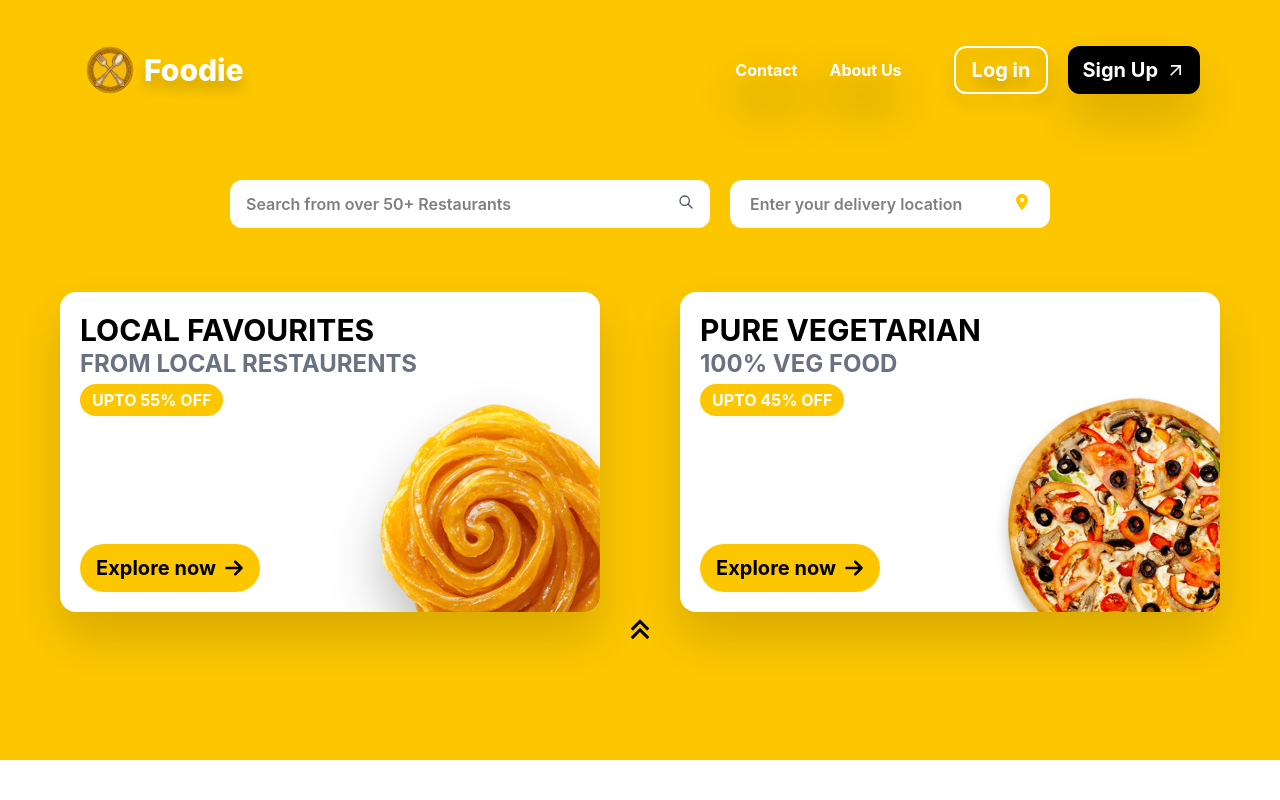
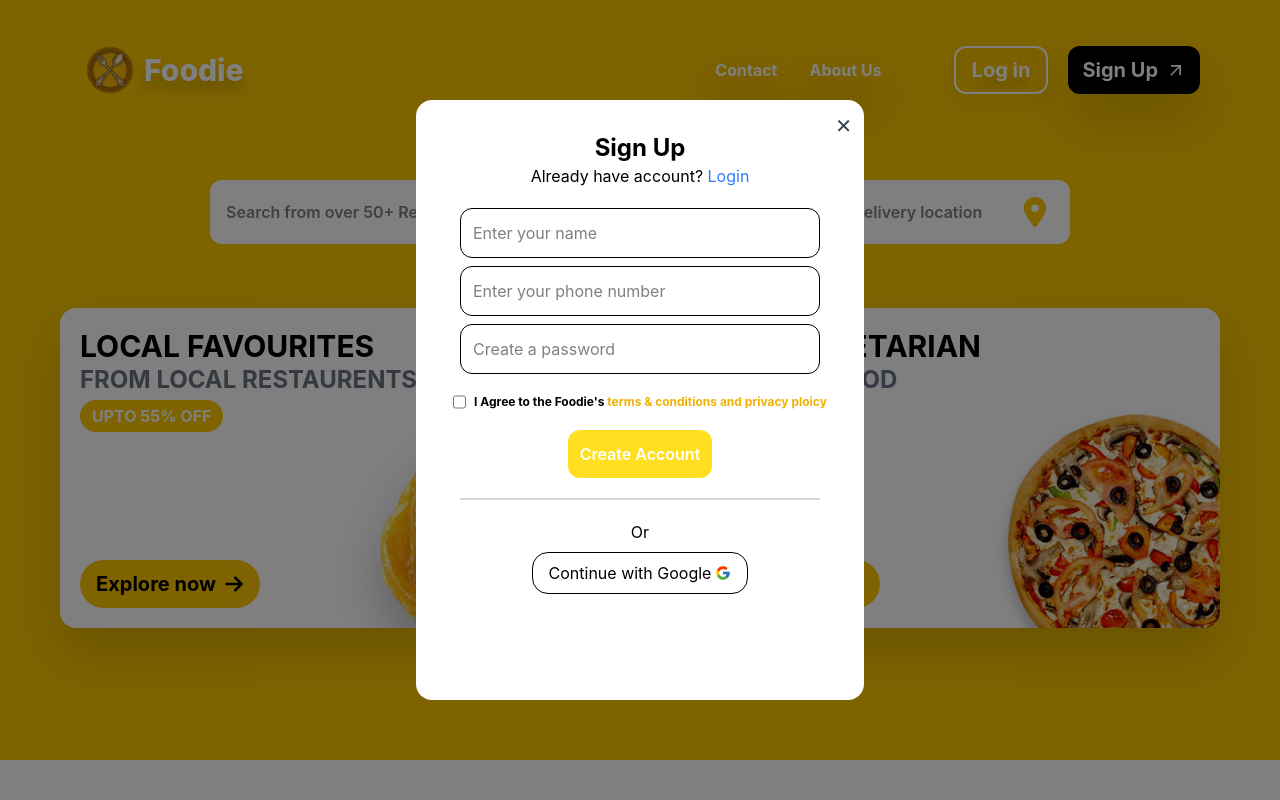
Before and after one commit to digvijay789065/food-order-placing-ui, a React (Vite) app: page /placeorder in a window 1280 px wide. Both pictures are taken after a click on the button "Log in". Shown: the top 800 px of the page. Built offline with nearby package versions, Linux system fonts and the light colour scheme.

Commit message:
Integrated Sign Up Pop up form

```diff
--- a/src/components/Bottom.jsx
+++ b/src/components/Bottom.jsx
@@ -1,5 +1,7 @@
 import React from 'react'
-import { Link } from "react-router-dom";
+import { Link} from "react-router-dom";
+import { Routes, Route } from "react-router-dom";
+import PlaceOrder from './PlaceOrder';
 
   const Bottom = ({ items, price }) => {
     return (
@@ -14,10 +16,13 @@ import { Link } from "react-router-dom";
            </div>
            <div className='bg-white text-green-600 rounded-full px-5 py-2 ml-[450px] font-bold h-[12] w-43 text-2xl'>
             <button
-             className='cursor-pointer active:scale-95 transition'><a href="/PlaceOrder.jsx">Place Order</a></button>
+             className='cursor-pointer active:scale-95 transition'><a href="/placeorder">Place Order</a></button>
            </div>
           </div>
          </div>
+         <Routes>
+          <Route path='/placeorder' element={<PlaceOrder />} />
+         </Routes>
         </div>
     )
   }
--- /dev/null
+++ b/src/components/Header.jsx
@@ -0,0 +1,65 @@
+import { MdArrowOutward } from "react-icons/md";
+import logo from '../../public/logo.png';
+import React, { useEffect, useState } from "react";
+import Register from "./Register";
+
+const Header = () => {
+
+  const [open, setOpen] = useState(false);
+  const [showAnim, setShowAnim] = useState(false);
+
+  useEffect(() => {
+    if (open) {
+      setTimeout(() => setShowAnim(true), 10);
+    } else {
+      setShowAnim(false);
+    }
+  }, [open]);
+
+  return (
+    <div>
+     <div className='h-full w-full px-20 py-10'>
+      <div className='flex items-center justify-between'>
+       <div className="flex items-center gap-1">
+        <div className="h-15 object-cover"><img className="h-full" src={logo} alt="" /></div>
+        <div>
+          <h4 className='text-white text-3xl font-extrabold drop-shadow-xl drop-shadow-black/20'>Foodie</h4>
+          </div>
+       </div>
+
+       <div className='flex items-center gap-5'>
+        <h4 className='text-white active:scale-95 font-bold drop-shadow-2xl drop-shadow-black mr-3 hidden md:block'>
+          <a href="">
+            Contact
+            </a>
+          </h4>
+        <h4 className='text-white active:scale-95 font-bold drop-shadow-2xl drop-shadow-black mr-8 hidden md:block'>
+          <a href="">
+            About Us
+            </a>
+          </h4>
+
+          <Register
+              showAnim={showAnim}
+              setOpen={setOpen}
+              open={open}
+          />
+
+        <button
+          onClick={() => setOpen(true)}
+          className='text-white active:scale-98 font-bold text-xl rounded-xl border-2 px-4 py-2 drop-shadow-xl drop-shadow-black/30'>
+          Log in
+        </button>
+        <button
+          onClick={() => setOpen(true)}
+          className='text-white active:scale-98 bg-black border-black font-bold text-xl rounded-xl border-2 px-3 py-2 flex items-center gap-2 drop-shadow-2xl'>
+          Sign Up<MdArrowOutward />
+        </button>
+       </div>
+      </div>
+     </div>
+    </div>
+  )
+}
+
+export default Header
--- a/src/components/Navbar.jsx
+++ b/src/components/Navbar.jsx
@@ -1,8 +1,8 @@
-import Header from './Navbar/Header';
+import Header from './Header';
 import Card1 from "./Navbar/Cards/Card1";
 import Card2 from "./Navbar/Cards/Card2";
 import SearchBar from "./Navbar/SearchBar";
-import LocationBar from './Navbar/Cards/LocationBar';
+import LocationBar from './Navbar/LocationBar';
 import { RiArrowUpDoubleLine } from "react-icons/ri";
 
 const Navbar = () => {
@@ -20,7 +20,7 @@ const Navbar = () => {
        <Card1 />
        <Card2 />
       </div>
-      <div className='flex text-4xl items-center justify-center'>
+      <div className='flex text-4xl items-center justify-center text-white'>
         <RiArrowUpDoubleLine />
       </div>
      </div>
--- a/src/components/Navbar/Cards/LocationBar.jsx
+++ /dev/null
@@ -1,16 +0,0 @@
-import { FaLocationDot } from "react-icons/fa6";
-
-const LocationBar = () => {
-  return (
-    <div>
-     <div className='flex items-center justify-center gap-2 h-12 w-80 font-semibold px-5 bg-white rounded-xl'>
-      <input name="location" placeholder='Enter your delivery location' className='h-full w-full outline-none' id="" />
-       <div className='active:scale-90'>
-        <button className='text-yellow-400'><FaLocationDot /></button>
-       </div>
-     </div>
-    </div>
-  )
-}
-
-export default LocationBar
--- a/src/components/Navbar/Header.jsx
+++ /dev/null
@@ -1,28 +0,0 @@
-import { MdArrowOutward } from "react-icons/md";
-import logo from '../../../public/logo.png';
-
-const Header = () => {
-  return (
-    <div>
-     <div className='h-full w-full px-20 py-10'>
-      <div className='flex items-center justify-between'>
-
-       <div className="flex items-center gap-1">
-        <div className="h-15 object-cover"><img className="h-full" src={logo} alt="" /></div>
-        <div><h4 className='text-white text-3xl font-extrabold drop-shadow-xl drop-shadow-black/20'>Foodie</h4></div>
-       </div>
-
-       {/* log in and sign up button */}
-       <div className='flex items-center gap-5'>
-        <h4 className='text-white active:scale-95 font-bold drop-shadow-2xl drop-shadow-black mr-3 hidden md:block'><a href="">Contact</a></h4>
-        <h4 className='text-white active:scale-95 font-bold drop-shadow-2xl drop-shadow-black mr-8 hidden md:block'><a href="">About Us</a></h4>
-        <button className='text-white active:scale-98 font-bold text-xl rounded-xl border-2 px-4 py-2 drop-shadow-xl drop-shadow-black/30'>Log in</button>
-        <button className='text-white active:scale-98 bg-black border-black font-bold text-xl rounded-xl border-2 px-3 py-2 flex items-center gap-2 drop-shadow-2xl'>Sign Up<MdArrowOutward /></button>
-       </div>
-      </div>
-     </div>
-    </div>
-  )
-}
-
-export default Header
--- a/src/components/Navbar/Jalebi.jsx
+++ /dev/null
@@ -1,12 +0,0 @@
-import jalebi from ".../assets/jalebi.png";
-
-const Jalebi = () => {
-  return (
-    <div>
-      <img src={jalebi} alt="jalebi"
-        className="absolute w-400px top-30 -left-30 rotate-15 drop-shadow-2xl z-20" />
-    </div>
-  )
-}
-
-export default Jalebi
--- /dev/null
+++ b/src/components/Navbar/LocationBar.jsx
@@ -0,0 +1,16 @@
+import { FaLocationDot } from "react-icons/fa6";
+
+const LocationBar = () => {
+  return (
+    <div>
+     <div className='flex items-center justify-center gap-2 h-16 w-80 font-semibold px-5 bg-white rounded-xl'>
+      <input name="location" placeholder='Enter your delivery location' className='h-full w-full outline-none' />
+       <div className='active:scale-90 flex'>
+        <button className='text-yellow-400 text-3xl'><FaLocationDot /></button>
+       </div>
+     </div>
+    </div>
+  )
+}
+
+export default LocationBar
--- a/src/components/Navbar/SearchBar.jsx
+++ b/src/components/Navbar/SearchBar.jsx
@@ -1,12 +1,12 @@
-import { TbSearch } from "react-icons/tb";
+import { BiSolidSearchAlt2 } from "react-icons/bi";
 
 const SearchBar = () => {
   return (
    <div>
-      <div className="h-12 w-[480px] px-4 bg-white rounded-xl flex items-center gap-2">
+      <div className="h-16 w-130 px-4 bg-white rounded-xl flex items-center gap-2">
      <input name="search" placeholder='Search from over 50+ Restaurants' className='h-full w-full md:w-[80vw] font-semibold outline-none' id="" />
-     <div className='active:scale-90'>
-      <button className='text-gray-600'><TbSearch /></button>
+     <div className='active:scale-90 flex'>
+      <button className='text-3xl text-yellow-400'><BiSolidSearchAlt2 /></button>
      </div>
     </div>
    </div>
--- a/src/components/PlaceOrder.jsx
+++ b/src/components/PlaceOrder.jsx
@@ -3,7 +3,6 @@ import React from 'react'
 const PlaceOrder = () => {
   return (
     <div>
-      <div>Radhe Radhe</div>
     </div>
   )
 }
--- /dev/null
+++ b/src/components/Register.jsx
@@ -0,0 +1,98 @@
+import React from "react";
+import { FcGoogle } from "react-icons/fc";
+
+const Register = (props) => {
+  return (
+    <div>
+      {props.open && (
+        <div className="fixed inset-0 bg-black/50 flex items-center justify-center z-50">
+          <div
+            className={`
+                    bg-white p-8 h-[75vh] rounded-2xl w-[90%] max-w-md relative
+                    transition-all duration-300 ease-out
+                    ${
+                      props.showAnim
+                        ? "opacity-100 scale-100"
+                        : "opacity-0 scale-90"
+                    }
+                  `}
+          >
+            <button
+              onClick={() => {
+                props.setOpen(false);
+              }}
+              className="absolute top-3 right-3 text-gray-700 hover:text-red-500 hover:font-bold text-xl"
+            >
+              ✕
+            </button>
+
+            <div className="flex flex-col items-center gap-5">
+              <form>
+                <div className="flex flex-col items-center justify-center gap-5">
+                  <div>
+                    <h2 className="text-2xl font-bold text-center">Sign Up</h2>
+                    <p>
+                      Already have account?{" "}
+                      <a className="text-blue-500" href="">
+                        Login
+                      </a>
+                    </p>
+                  </div>
+                  <div className="flex flex-col gap-2 w-90">
+                    <input
+                      type="text"
+                      className="border p-3 rounded-xl"
+                      placeholder="Enter your name"
+                      required
+                    />
+                    <input
+                      type="tel"
+                      className="border p-3 rounded-xl"
+                      placeholder="Enter your phone number"
+                      required
+                    />
+                    <input
+                      type="password"
+                      className="border p-3 rounded-xl"
+                      placeholder="Create a password"
+                      required
+                    />
+                  </div>
+
+                  <div className="flex flex-wrap gap-2">
+                    <input type="checkbox" required />
+                    <p className="text-xs font-bold">
+                      I Agree to the Foodie's{" "}
+                      <span className="text-yellow-500">
+                        terms & conditions and privacy ploicy
+                      </span>
+                    </p>
+                  </div>
+                  <div>
+                    <button className="bg-yellow-300 text-white p-3 rounded-xl font-semibold active:scale-95">
+                      Create Account
+                    </button>
+                  </div>
+                </div>
+              </form>
+              <hr className="border w-90 text-gray-300" />
+              <div className="flex flex-col items-center gap-2">
+                <div>Or</div>
+                <div className="flex items-center gap-1 active:scale-95 border rounded-2xl py-2 px-4">
+                  <div className="">
+                    <button>Continue with Google</button>
+                  </div>
+                  <div>
+                    <FcGoogle />
+                  </div>
+                </div>
+              </div>
+            </div>
+          </div>
+        </div>
+      )}
+    </div>
+  );
+};
+
+export default Register;
```
Also changed, not shown: public/burger.jpg (added).
